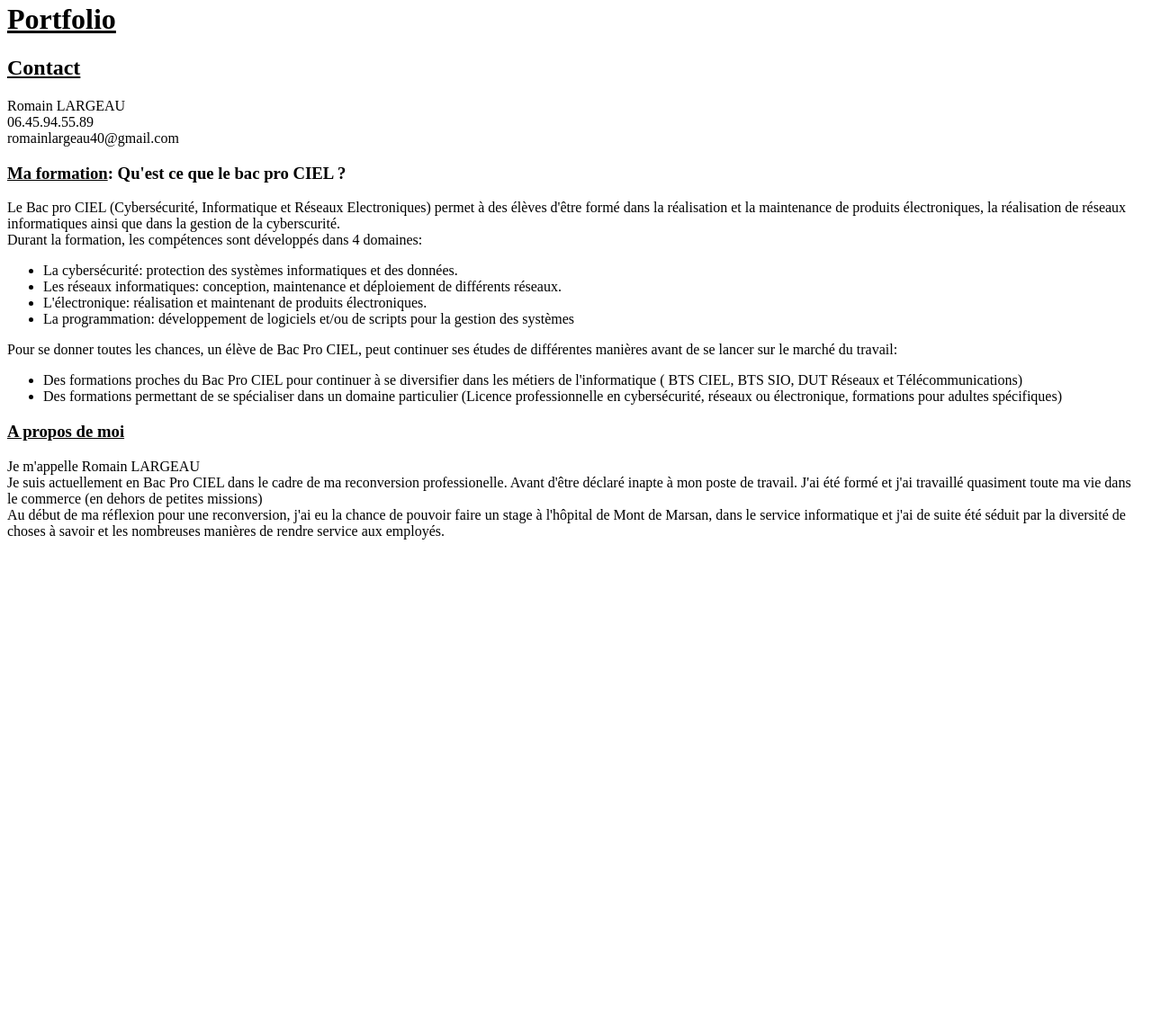
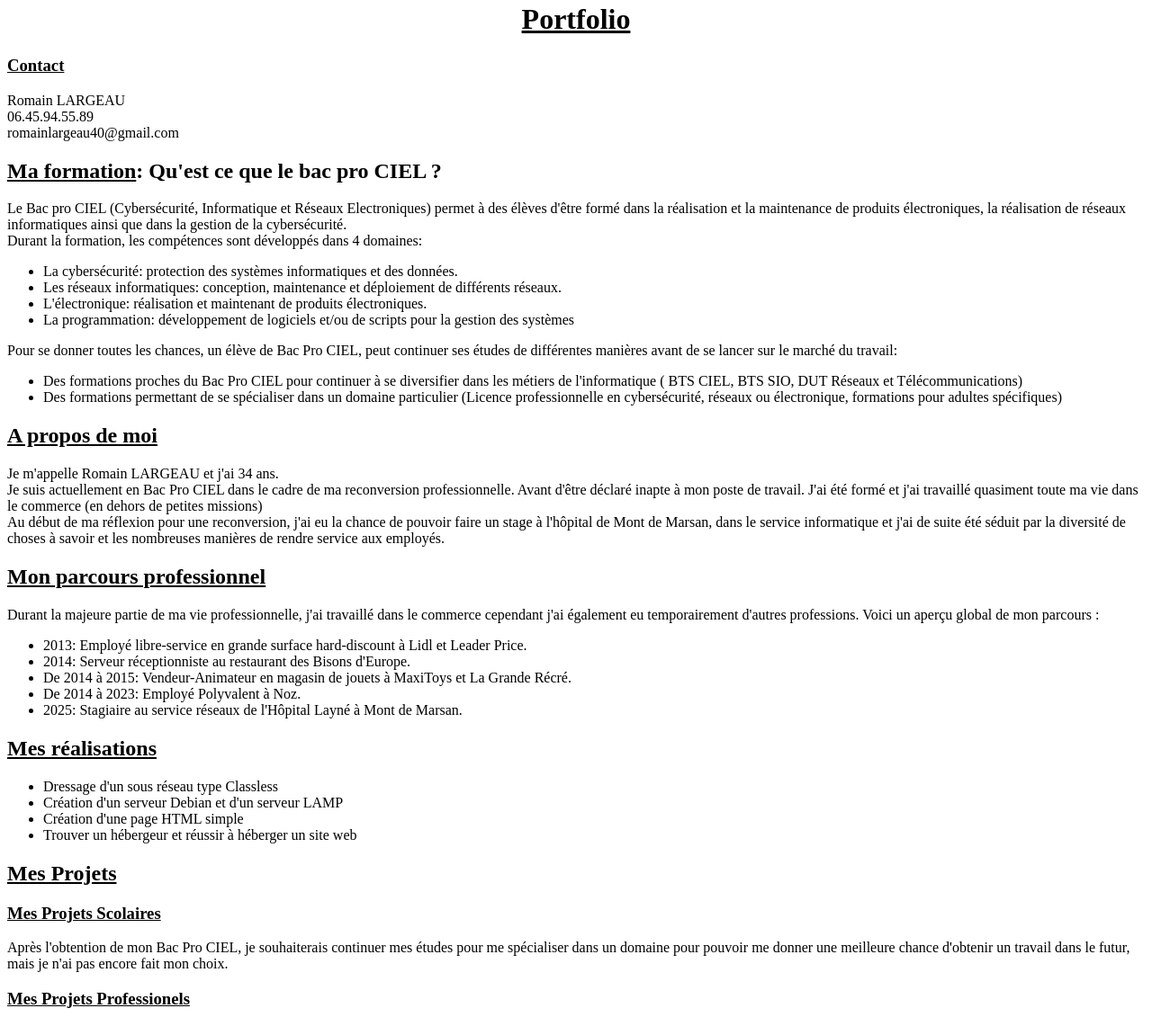
Before and after one commit to romimi40/portfolio, a plain HTML site: page Index.html in a window 1280 px wide. Shown: the part 18-1159 px from the top of the page at 90% size. Before the commit the page ends 800 px from the top, so only its background shows below. Drawn offline with Linux system fonts and the light colour scheme.

Commit message:
Index.html

```diff
--- a/Index.html
+++ b/Index.html
@@ -1,4 +1,3 @@
-
 <!DOCTYPE html>
 <html lang="fr">
 
@@ -8,11 +7,11 @@
 </head>
 
 <body>
-<h1> <u>Portfolio</u></h1>
-<h2> <u>Contact</u></h2>
+	<center><h1> <u>Portfolio</u></h1></center>
+	<h3> <u>Contact</u></h3>
 	<p> Romain LARGEAU <br> 06.45.94.55.89 <br> romainlargeau40@gmail.com </p>
-<h3> <u>Ma formation</u>: <b>Qu'est ce que le bac pro CIEL ?</b></h3>
-<p> Le Bac pro CIEL (Cybersécurité, Informatique et Réseaux Electroniques)&nbsp;permet à des élèves d'être formé dans la réalisation et la maintenance de produits électroniques, la réalisation de réseaux informatiques ainsi que dans la gestion de la cyberscurité.<br> Durant la formation, les compétences sont développés dans 4 domaines:
+	<h2> <u>Ma formation</u>: <b>Qu'est ce que le bac pro CIEL ?</b></h2>
+	<p> Le Bac pro CIEL (Cybersécurité, Informatique et Réseaux Electroniques)&nbsp;permet à des élèves d'être formé dans la réalisation et la maintenance de produits électroniques, la réalisation de réseaux informatiques ainsi que dans la gestion de la cybersécurité.<br> Durant la formation, les compétences sont développés dans 4 domaines:
 <ul>
 	<li> La cybersécurité: protection des systèmes informatiques et des données.</li>
 	<li> Les réseaux informatiques: conception, maintenance et déploiement de différents réseaux.</li>
@@ -23,8 +22,28 @@
 	<li> Des formations proches du Bac Pro CIEL pour continuer à se diversifier dans les métiers de l'informatique ( BTS CIEL, BTS SIO, DUT Réseaux et Télécommunications)</li>
 	<li> Des formations permettant de se spécialiser dans un domaine particulier (Licence professionnelle en cybersécurité, réseaux ou électronique, formations pour adultes spécifiques)</li></p>
 </ul>
-<h3> <u>A propos de moi</u></h3>
-<p> Je m'appelle Romain LARGEAU<br> Je suis actuellement en Bac Pro CIEL dans le cadre de ma reconversion professionelle. Avant d'être déclaré inapte à mon poste de travail. J'ai été formé et j'ai travaillé quasiment toute ma vie dans le commerce (en dehors de petites missions)
+	<h2> <u>A propos de moi</u></h2>
+	<p> Je m'appelle Romain LARGEAU et j'ai 34 ans.<br> Je suis actuellement en Bac Pro CIEL dans le cadre de ma reconversion professionnelle. Avant d'être déclaré inapte à mon poste de travail. J'ai été formé et j'ai travaillé quasiment toute ma vie dans le commerce (en dehors de petites missions)
 	<br> Au début de ma réflexion pour une reconversion, j'ai eu la chance de pouvoir faire un stage à l'hôpital de Mont de Marsan, dans le service informatique et j'ai de suite été séduit par la diversité de choses à savoir et les nombreuses manières de rendre service aux employés. </p>
+	<h2> <u>Mon parcours professionnel</u></h2>
+	<p> Durant la majeure partie de ma vie professionnelle, j'ai travaillé dans le commerce cependant j'ai également eu temporairement d'autres professions. Voici un aperçu global de mon parcours : </p>
+<ul>
+	<li> 2013: Employé libre-service en grande surface hard-discount à Lidl et Leader Price. </li>
+	<li> 2014: Serveur réceptionniste au restaurant des Bisons d'Europe. </li>
+	<li> De 2014 à 2015: Vendeur-Animateur en magasin de jouets à MaxiToys et La Grande Récré. </li>
+	<li> De 2014 à 2023: Employé Polyvalent à Noz. </li>
+	<li> 2025: Stagiaire au service réseaux de l'Hôpital Layné à Mont de Marsan. </li>
+</ul>
+	<h2> <u>Mes réalisations</u> </h2>
+<ul>
+	<li> Dressage d'un sous réseau type Classless </li>
+	<li> Création d'un serveur Debian et d'un serveur LAMP </li>
+	<li> Création d'une page HTML simple </li>
+	<li> Trouver un hébergeur et réussir à héberger un site web </li>
+</ul>
+	<h2> <u> Mes Projets </u> </h2>
+	<h3> <u> Mes Projets Scolaires </u></h3>
+	<p> Après l'obtention de mon Bac Pro CIEL, je souhaiterais continuer mes études pour me spécialiser dans un domaine pour pouvoir me donner une meilleure chance d'obtenir un travail dans le futur, mais je n'ai pas encore fait mon choix. </p>
+	<h3> <u> Mes Projets Professionels
 </body>
 </html>
```
Lines whose indentation alone changed are shown as unchanged.
